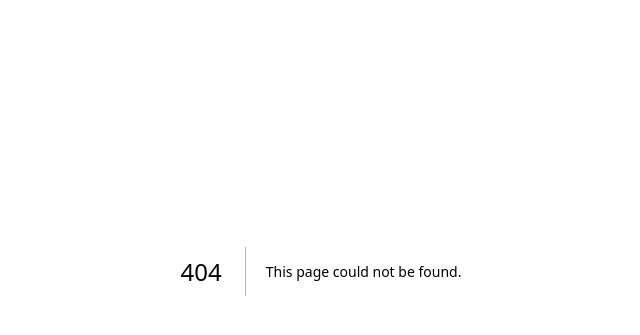
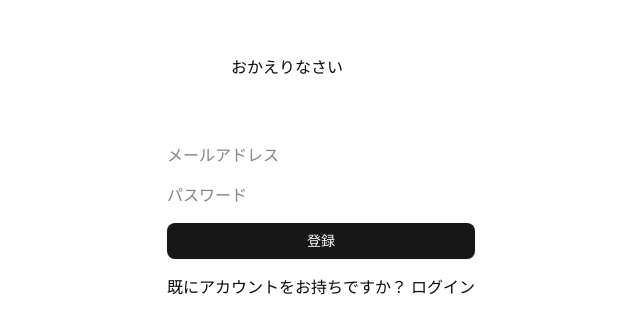
Before and after one commit to luck-tech/kindly-sns, a Next.js app: page /signup in a window 1280 px wide. Before the commit this address had no page. Shown: the part 129-464 px from the top of the page, without its empty margins (319-959 px from the left). Built offline with nearby package versions, Linux system fonts and the light colour scheme.

Commit message:
login/signupレイアウト作成中一旦push

```diff
--- a/app/login/page.tsx
+++ b/app/login/page.tsx
@@ -0,0 +1,15 @@
+import React from "react";
+import "../globals.css";
+import { Button } from "@/components/ui/button";
+
+export default function Login() {
+  return (
+    <div>
+      <p>おかえりなさい</p>
+      <input type="email" name="" id="" placeholder="メールアドレス" />
+      <input type="password" name="" id="" placeholder="パスワード" />
+      <button>ログイン</button>
+      <a href="/signup">アカウントをお持ちでないですか？ 登録</a>
+    </div>
+  );
+}
--- /dev/null
+++ b/app/signup/page.tsx
@@ -0,0 +1,31 @@
+import React from "react";
+import "../globals.css";
+import { Button } from "@/components/ui/button";
+
+export default function Signup() {
+  return (
+    <div className="w-full flex justify-center items-center px-[120px] py-20">
+      <div className="p-6 mx-auto flex flex-col gap-4 max-w-[960px] h-[695px]">
+        <p className="pt-20 pb-12 px-16 ">おかえりなさい</p>
+        <input
+          type="email"
+          name=""
+          id=""
+          placeholder="メールアドレス"
+          className=""
+        />
+        <input
+          type="password"
+          name=""
+          id=""
+          placeholder="パスワード"
+          className=""
+        />
+        <Button variant="default">登録</Button>
+        <a href="/login" className="">
+          既にアカウントをお持ちですか？ ログイン
+        </a>
+      </div>
+    </div>
+  );
+}
```
Also changed, not shown: app/signin/page.tsx (deleted).
